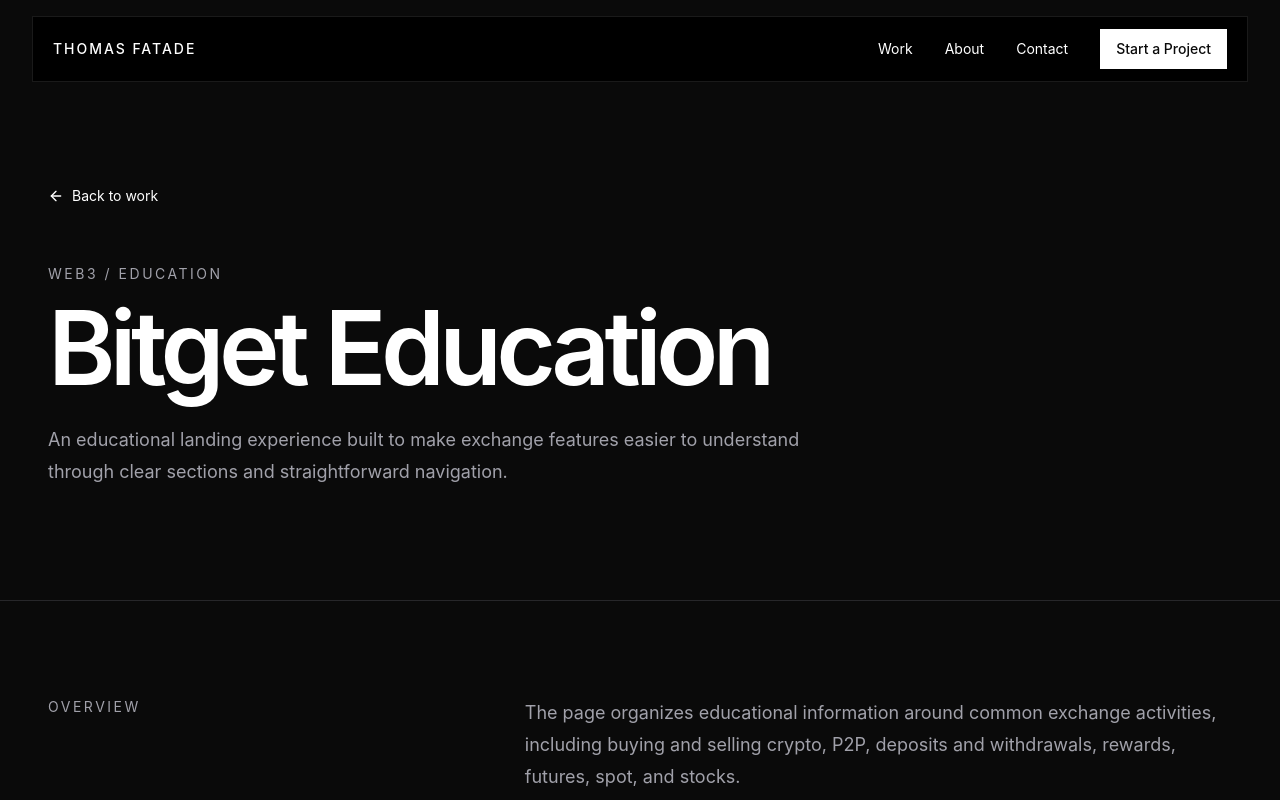
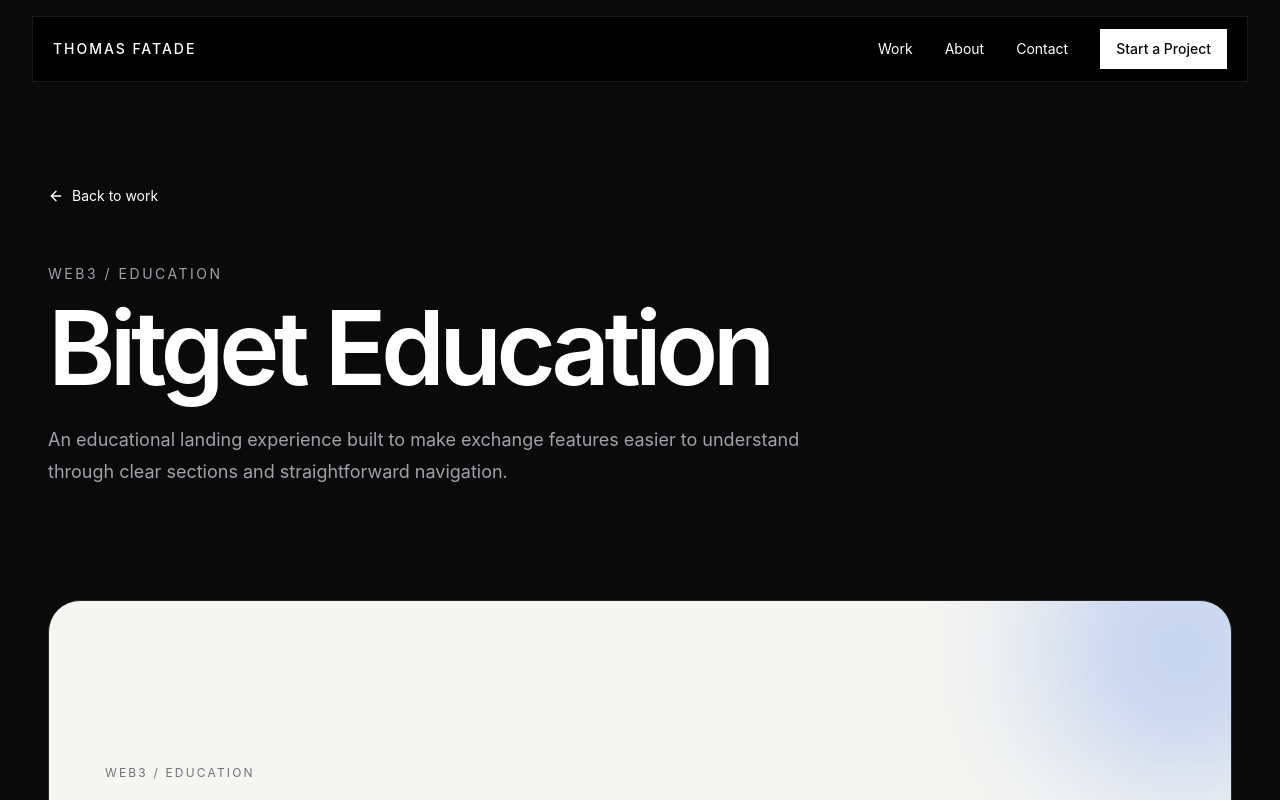
Before and after one commit to Thomas302-star/Thomas-portfolio, a Next.js app: page /work/bitget-education in a window 1280 px wide. Shown: the top 800 px of the page. Built offline with nearby package versions, Linux system fonts and the light colour scheme.

Commit message:
feat: add project visual presentation

```diff
--- a/app/work/bitget-education/page.tsx
+++ b/app/work/bitget-education/page.tsx
@@ -22,6 +22,7 @@ export default function BitgetEducationPage() {
         { label: "Focus", value: "Content clarity" },
       ]}
       deliverables={["Information architecture", "Educational sections", "Responsive navigation", "Content presentation"]}
+        visual={{ eyebrow: "Web3 / Education", title: "Complex product topics, presented with clarity.", accent: "#2563EB" }}
       nextProject={{ title: "RemoteScout", href: "/work/remotescout" }}
     />
   );
```
